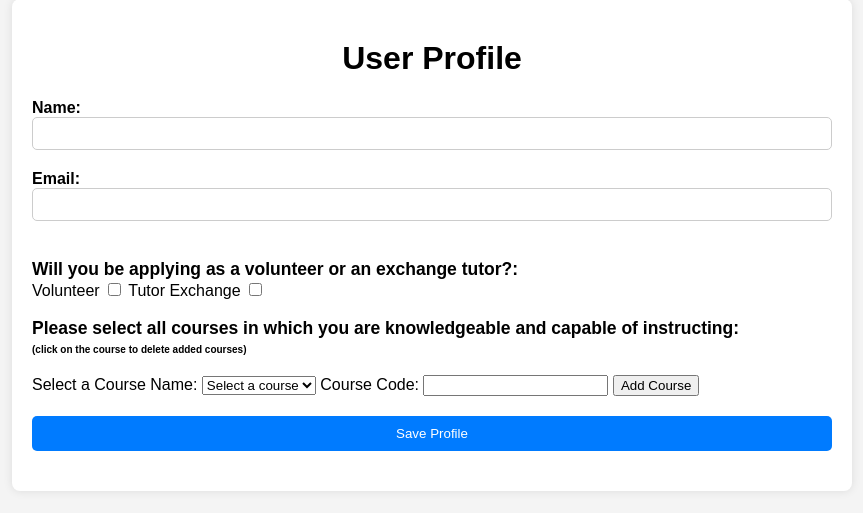
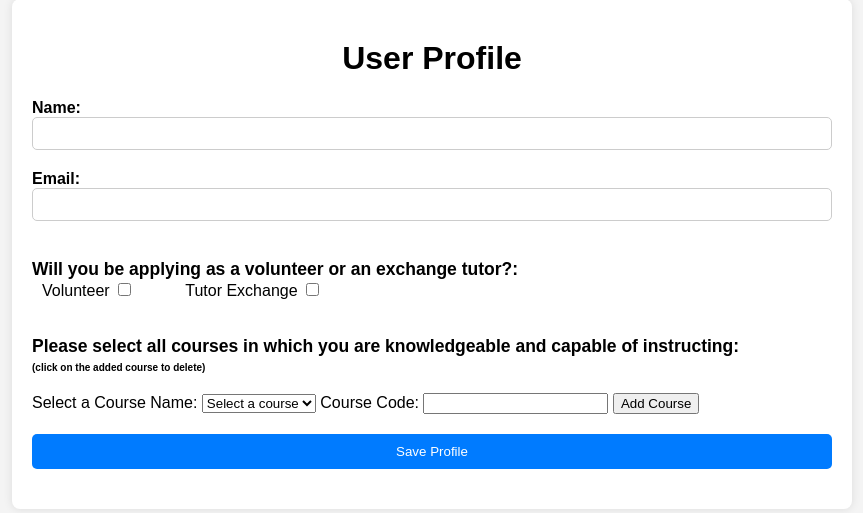
Before and after one commit to Anica1004/StudySwap, a PHP site: page /profile.html in a window 1280 px wide. Shown: the part 69-582 px from the top of the page, without its empty margins (208-1071 px from the left). Run offline with PHP 8.4, Linux system fonts and the light colour scheme.

Commit message:
finished all the profile page

```diff
--- a/profile.css
+++ b/profile.css
@@ -1,3 +1,5 @@
+
+
 nav ul {
     list-style-type: none;
     background-color: #88CCEE; /*color blind friendly*/
@@ -90,3 +92,12 @@ h1 {
 #smallLabel{
     font-size: 10px;
 }
+
+input[type="checkbox"] {
+
+    margin-right: 50px;
+  }
+
+#checkThem{
+    margin-left: 10px;
+}
--- a/profile.html
+++ b/profile.html
@@ -1,6 +1,7 @@
 <!DOCTYPE html>
 <html lang="en">
 <head>
+    <title>Profile Page</title>
     <meta charset="UTF-8">
     <meta http-equiv="X-UA-Compatible" content="IE=edge">
     <meta name="viewport" content="width=device-width, initial-scale=1.0">
@@ -34,10 +35,12 @@
             <br>
             <label class="description-label">Will you be applying as a volunteer or an exchange tutor?: </label>
             <br>
+            <div id = "checkThem">
         <label for = "volunteer">Volunteer</label>
         <input type= "checkbox" name = "volunteer" id = "volunteer" value = "volunteer">
         <label for = "exchange">Tutor Exchange</label>
         <input type= "checkbox" name = "exchange" id = "exchange" value = "exchange">
+            </div>
         <br>
         <br>
 
@@ -45,7 +48,7 @@
         <div class="form-tutor" id = "courseSelection">
             <label class="description-label">Please select all courses in which you are knowledgeable and capable of instructing: </label>
             <br>
-            <label class="description-label" id = "smallLabel">(click on the course to delete added courses) </label>
+            <label class="description-label" id = "smallLabel">(click on the added course to delete) </label>
             <br>
             <br>
             <label for="courseName">Select a Course Name:</label>
```
